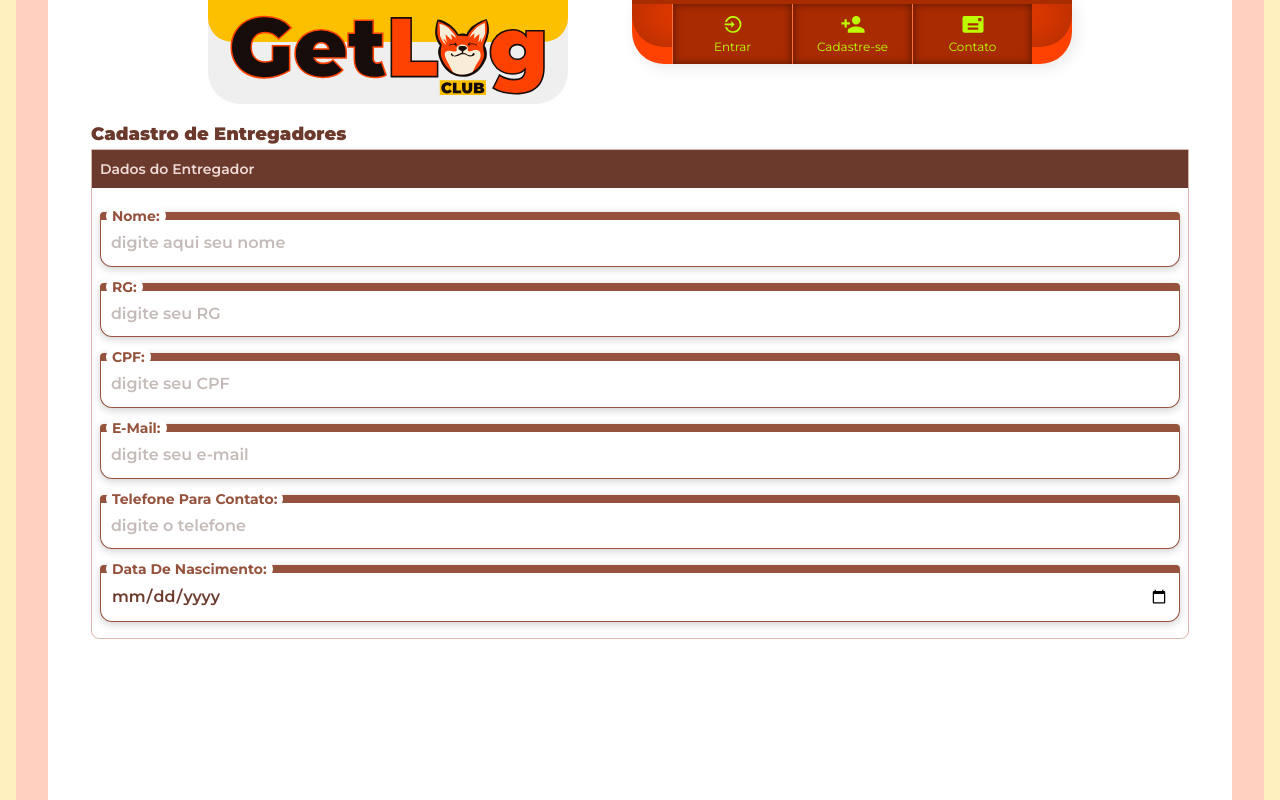
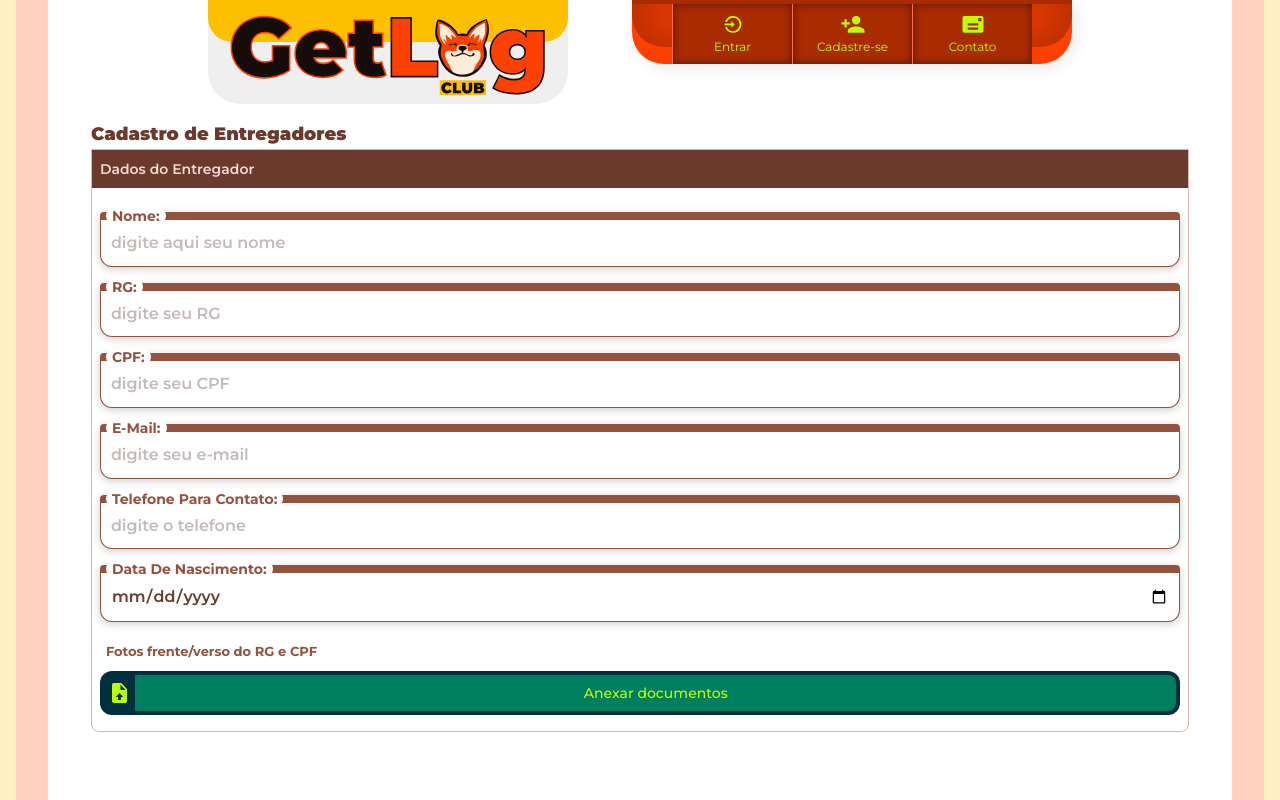
Before and after one commit to MarcelSussai/GetLogClubinDev, a Next.js app: page /registerEntregador in a window 1280 px wide. Built offline with nearby package versions, Linux system fonts and the light colour scheme.

Commit message:
Fazendo as telas de registro

```diff
--- a/src/components/login/mainEntregador.tsx
+++ b/src/components/login/mainEntregador.tsx
@@ -3,6 +3,7 @@ import { cusMQ, cusTR, fontF } from '../../../stylesConfig'
 import InptText from '../../styles/inpts_S'
 import { S_main } from '../../styles/main_S'
 import { useState } from 'react'
+import Inpts_Files_S from '../../styles/inpts_files_S'
 
 
 
@@ -71,6 +72,8 @@ const MainEntregador = () => {
   const [e_nasc, setE_nasc] = useState('')
   const changeNasc = (e) => setE_nasc(e.target.value)
 
+  const changeDoc = (e) => { console.log(e.target.files) }
+
   return (
   <>
     <S_main_registerEntregador>
@@ -105,6 +108,10 @@ const MainEntregador = () => {
               colorInput="true" onChangeFN={changeNasc} typeDate='a'
             />
 
+            <Inpts_Files_S id="docs" onChangeFN={changeDoc} txtLabel="Fotos frente/verso do RG e CPF"
+              txtDesc="Anexar documentos"
+            />
+
           </S_div_container_03>
         </S_div_container_02>
       </S_div_container_01>
--- a/src/styles/inpts_S.tsx
+++ b/src/styles/inpts_S.tsx
@@ -48,6 +48,9 @@ const S_input = styled.input<{fluid?: string, colorInput?: string}>`
     color: ${ ({theme, colorInput}) => colorInput === 'true' ? theme.colors.brown.c800 : theme.colors.blue.c800 };
     opacity: .3;
   }
+  /* &::-webkit-calendar-picker-indicator {
+    color: #cc33ff;
+  } */
 `
 
 const S_label = styled.label<{colorInput?: string}>`
--- /dev/null
+++ b/src/styles/inpts_files_S.tsx
@@ -0,0 +1,94 @@
+import styled from 'styled-components';
+import { cusMQ, cusTR, fontF } from '../../stylesConfig';
+
+const S_div_01 = styled.div`
+`
+const S_div_02 = styled.div`
+  ${cusTR('.2s')}
+  background: ${ ({theme}) => theme.colors.blue.c800 };
+  /* width: fit-content; */
+  padding: 4px;
+  display: flex;
+  border-radius: 12px;
+  flex-direction: row;
+  margin: 8px 0 0 0;
+  cursor: pointer;
+
+  &:hover {
+    background: ${ ({theme}) => theme.colors.aqua.c700 };
+  }
+`
+const S_div_03 = styled.div`
+  padding: 8px;
+`
+const S_label = styled.label`
+  position: relative;
+`
+const S_span_01 = styled.span`
+
+  ${fontF}
+  ${cusTR('.2s')}
+  font-size: 13px;
+  font-weight: 700;
+  color: ${ ({theme}) => theme.colors.brown.c600 };
+  padding: 2px 6px 2px 6px;
+  border-radius: 12px;
+`
+const S_span_02 = styled.span`
+  ${fontF}
+  ${cusTR('.2s')}
+  font-size: 14px;
+  font-weight: 500;
+  color: ${ ({theme}) => theme.colors.green.p300 };
+  background: ${ ({theme}) => theme.colors.aqua.c600 };
+  padding: 4px 8px 4px 8px;
+  display: flex;
+  justify-content: center;
+  align-items: center;
+  width: 100%;
+  border-top-right-radius: 8px;
+  border-bottom-right-radius: 8px;
+`
+const S_input = styled.input`
+  display: none;
+`
+const S_img = styled.img`
+  width: 16px;
+`
+
+type Props = {
+  id?: string;
+  onChangeFN?: any;
+  value?: any;
+  txtLabel?: string;
+  txtDesc?: string;
+}
+
+const Inpts_Files_S = (props: Props) => {
+
+  const { id, onChangeFN, value, txtLabel, txtDesc } = props
+
+  return (
+  <>
+    <S_div_01>
+      <S_label htmlFor={id}>
+        <S_span_01>
+          {txtLabel || 'label'}
+        </S_span_01>
+        <S_input id={id} type="file" onChange={onChangeFN} />
+        <S_div_02>
+          <S_div_03>
+            <S_img src="/icon_upload.svg" />
+          </S_div_03>
+          <S_span_02>
+            {txtDesc || 'descrição'}
+          </S_span_02>
+        </S_div_02>
+      </S_label>
+    </S_div_01>
+  </>
+);
+
+}
+
+export default Inpts_Files_S;
```
Also changed, not shown: public/icon_upload.svg (added).
